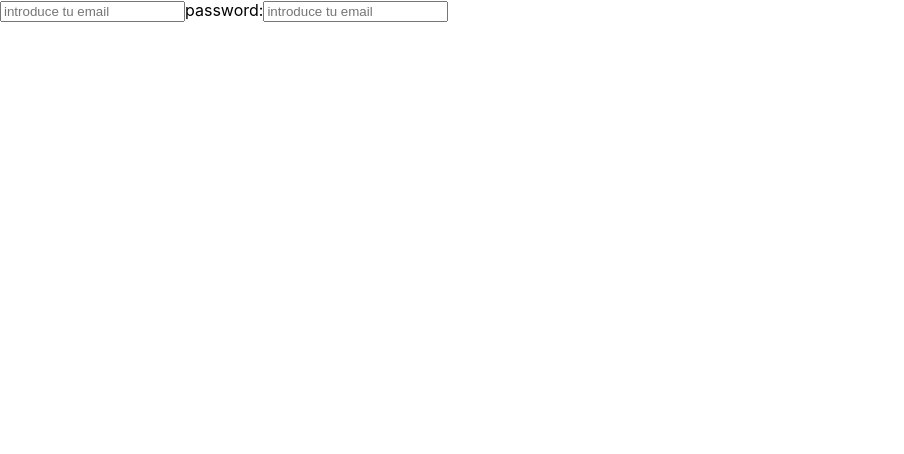
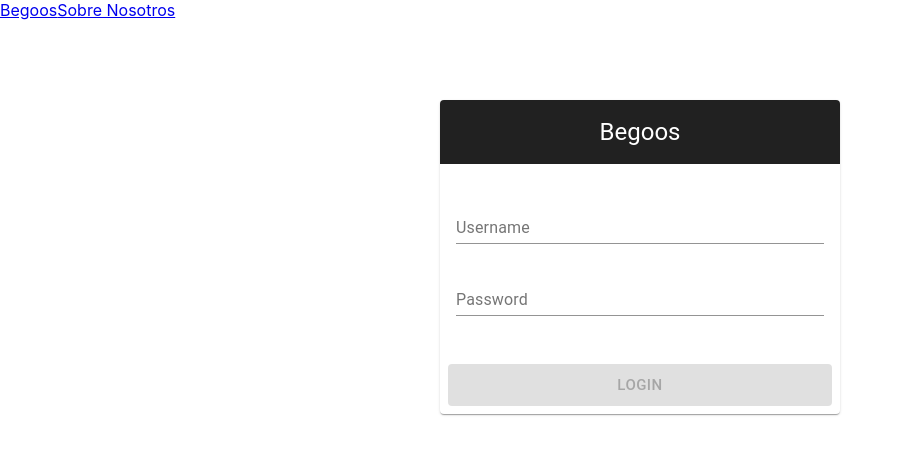
Before and after one commit to spinboo/begoos, a React (Create React App) app: page / in a window 1280 px wide. Shown: the top 454 px of the page, without its empty margins (0-904 px from the left). Built offline with nearby package versions, Linux system fonts and the light colour scheme.

Commit message:
Added Header and Login Form with material ui

```diff
--- a/src/App.tsx
+++ b/src/App.tsx
@@ -1,8 +1,15 @@
 import React from "react";
-import LoginForm from "./auth/Login";
+import { Router } from "@reach/router";
+import Home from "./common/Home";
+import About from "./common/About";
 
 const App: React.FC = () => {
-  return <LoginForm />;
+  return (
+    <Router>
+      <Home path="/" />
+      <About path="/about" />
+    </Router>
+  );
 };
 
 export default App;
--- a/src/auth/Login.tsx
+++ b/src/auth/Login.tsx
@@ -1,33 +1,130 @@
 import React, { useState } from "react";
+import axios from "axios";
+import Avatar from "@material-ui/core/Avatar";
+import Button from "@material-ui/core/Button";
+import CssBaseline from "@material-ui/core/CssBaseline";
+import TextField from "@material-ui/core/TextField";
+import FormControlLabel from "@material-ui/core/FormControlLabel";
+import Checkbox from "@material-ui/core/Checkbox";
+import Link from "@material-ui/core/Link";
+import Grid from "@material-ui/core/Grid";
+import Box from "@material-ui/core/Box";
+import LockOutlinedIcon from "@material-ui/icons/LockOutlined";
+import Typography from "@material-ui/core/Typography";
+import { makeStyles } from "@material-ui/core/styles";
+import Container from "@material-ui/core/Container";
 
-const LoginForm = () => {
+const useStyles = makeStyles(theme => ({
+  paper: {
+    marginTop: theme.spacing(8),
+    display: "flex",
+    flexDirection: "column",
+    alignItems: "center"
+  },
+  avatar: {
+    margin: theme.spacing(1),
+    backgroundColor: theme.palette.secondary.main
+  },
+  form: {
+    width: "100%", // Fix IE 11 issue.
+    marginTop: theme.spacing(1)
+  },
+  submit: {
+    margin: theme.spacing(3, 0, 2)
+  }
+}));
+
+const SignIn = () => {
+  const classes = useStyles();
+
   const [email, setEmail] = useState<string>("");
   const [password, setPassword] = useState<string>("");
 
-  const handleSubmit = (e: any) => {
+  const handleSubmit = async (e: any) => {
     e.preventDefault();
-    console.log(e);
+
+    try {
+      const response = await axios({
+        method: "post",
+        url: "/signin",
+        baseURL: "http://localhost:3001/api",
+        data: {
+          email,
+          password
+        }
+      });
+      console.log(response);
+    } catch (error) {
+      console.error(error);
+    }
   };
 
   return (
-    <div>
-      <form>
-        <input
-          type="text"
+    <Container component="main" maxWidth="xs">
+      <CssBaseline />
+      <div className={classes.paper}>
+        <Avatar className={classes.avatar}>
+          <LockOutlinedIcon />
+        </Avatar>
+        <Typography component="h1" variant="h5">
+          BiGus
+        </Typography>
+        <form className={classes.form} noValidate>
+          <TextField
+            variant="outlined"
+            margin="normal"
+            required
+            fullWidth
+            id="email"
+            label="Email Address"
+            name="email"
+            autoComplete="email"
+            autoFocus
             value={email}
-          placeholder="introduce tu email"
             onChange={e => setEmail(e.target.value)}
           />
-        <label>password:</label>
-        <input
+          <TextField
+            variant="outlined"
+            margin="normal"
+            required
+            fullWidth
+            name="password"
+            label="Password"
             type="password"
+            id="password"
+            autoComplete="current-password"
             value={password}
-          placeholder="introduce tu email"
             onChange={e => setPassword(e.target.value)}
           />
+          <FormControlLabel
+            control={<Checkbox value="remember" color="primary" />}
+            label="Remember me"
+          />
+          <Button
+            type="submit"
+            fullWidth
+            variant="contained"
+            color="primary"
+            className={classes.submit}
+          >
+            Sign In
+          </Button>
+          <Grid container>
+            <Grid item xs>
+              <Link href="#" variant="body2">
+                Forgot password?
+              </Link>
+            </Grid>
+            <Grid item>
+              <Link href="#" variant="body2">
+                {"Don't have an account? Sign Up"}
+              </Link>
+            </Grid>
+          </Grid>
         </form>
       </div>
+    </Container>
   );
 };
 
-export default LoginForm;
+export default SignIn;
--- /dev/null
+++ b/src/auth/Login2.tsx
@@ -0,0 +1,115 @@
+import React, { useState, useEffect } from "react";
+import TextField from "@material-ui/core/TextField";
+import { createStyles, makeStyles, Theme } from "@material-ui/core/styles";
+import Card from "@material-ui/core/Card";
+import CardContent from "@material-ui/core/CardContent";
+import CardActions from "@material-ui/core/CardActions";
+import Button from "@material-ui/core/Button";
+import CardHeader from "@material-ui/core/CardHeader";
+
+const useStyles = makeStyles((theme: Theme) =>
+  createStyles({
+    container: {
+      display: "flex",
+      flexWrap: "wrap",
+      width: 400,
+      margin: `${theme.spacing(0)} auto`
+    },
+    loginBtn: {
+      marginTop: theme.spacing(2),
+      flexGrow: 1
+    },
+    header: {
+      textAlign: "center",
+      background: "#212121",
+      color: "#fff"
+    },
+    card: {
+      marginTop: theme.spacing(10)
+    }
+  })
+);
+
+const Login = () => {
+  const classes = useStyles();
+  const [username, setUsername] = useState("");
+  const [password, setPassword] = useState("");
+  const [isButtonDisabled, setIsButtonDisabled] = useState(true);
+  const [helperText, setHelperText] = useState("");
+  const [error, setError] = useState(false);
+
+  useEffect(() => {
+    if (username.trim() && password.trim()) {
+      setIsButtonDisabled(false);
+    } else {
+      setIsButtonDisabled(true);
+    }
+  }, [username, password]);
+
+  const handleLogin = () => {
+    if (username === "abc@email.com" && password === "password") {
+      setError(false);
+      setHelperText("Login Successfully");
+    } else {
+      setError(true);
+      setHelperText("Incorrect username or password");
+    }
+  };
+
+  const handleKeyPress = (e: any) => {
+    if (e.keyCode === 13 || e.which === 13) {
+      isButtonDisabled || handleLogin();
+    }
+  };
+
+  return (
+    <React.Fragment>
+      <form className={classes.container} noValidate autoComplete="off">
+        <Card className={classes.card}>
+          <CardHeader className={classes.header} title="Begoos" />
+          <CardContent>
+            <div>
+              <TextField
+                error={error}
+                fullWidth
+                id="username"
+                type="email"
+                label="Username"
+                placeholder="Username"
+                margin="normal"
+                onChange={e => setUsername(e.target.value)}
+                onKeyPress={e => handleKeyPress(e)}
+              />
+              <TextField
+                error={error}
+                fullWidth
+                id="password"
+                type="password"
+                label="Password"
+                placeholder="Password"
+                margin="normal"
+                helperText={helperText}
+                onChange={e => setPassword(e.target.value)}
+                onKeyPress={e => handleKeyPress(e)}
+              />
+            </div>
+          </CardContent>
+          <CardActions>
+            <Button
+              variant="contained"
+              size="large"
+              color="secondary"
+              className={classes.loginBtn}
+              onClick={() => handleLogin()}
+              disabled={isButtonDisabled}
+            >
+              Login
+            </Button>
+          </CardActions>
+        </Card>
+      </form>
+    </React.Fragment>
+  );
+};
+
+export default Login;
--- /dev/null
+++ b/src/common/About.tsx
@@ -0,0 +1,6 @@
+import React from "react";
+import { RouteComponentProps } from "@reach/router";
+
+const About = (props: RouteComponentProps) => <h1>Sobre Nosotros</h1>;
+
+export default About;
--- /dev/null
+++ b/src/common/Header.tsx
@@ -0,0 +1,13 @@
+import React from "react";
+import { Link } from "@reach/router";
+
+const Header = () => {
+  return (
+    <div>
+      <Link to="/">Begoos</Link>
+      <Link to="/about">Sobre Nosotros</Link>
+    </div>
+  );
+};
+
+export default Header;
--- /dev/null
+++ b/src/common/Home.tsx
@@ -0,0 +1,13 @@
+import React from "react";
+import { RouteComponentProps } from "@reach/router";
+import Header from "./Header";
+import Login2 from "../auth/Login2";
+
+const Home = (props: RouteComponentProps) => (
+  <div>
+    <Header />
+    <Login2 />
+  </div>
+);
+
+export default Home;
```
Also changed, not shown: package.json (+8 -1 lines), 1 other file (tests, documents, lock files or other folders). Lines whose indentation alone changed are shown as unchanged.
